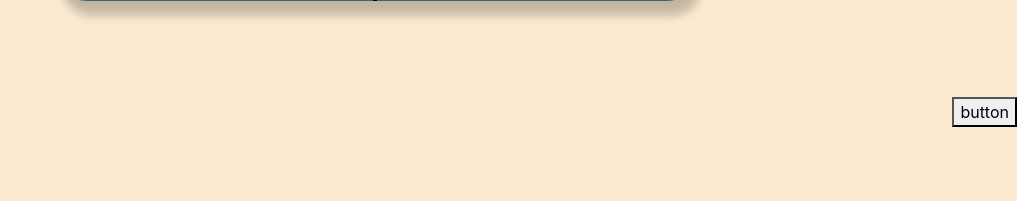
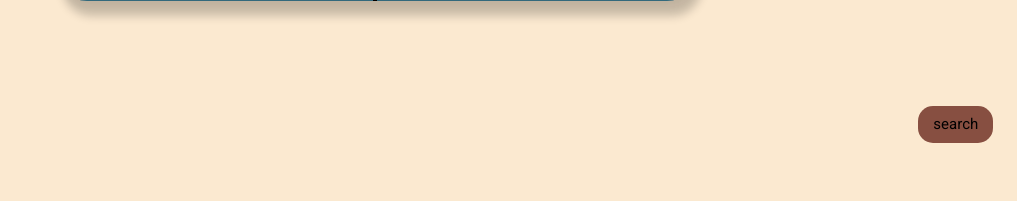
Before and after one commit to Tonio-Codes/Weather_site, a Flask app: template templates/weather_forecast.html in a window 1280 px wide. Shown: the part 599-800 px from the top of the page, without its empty margins (263-1280 px from the left). Run offline with Flask 3, Linux system fonts and the light colour scheme; the template is opened without the code that fills it: most values are stand-ins (such as "Sample title", 1, 10 or a date in 2020); parts of the project's set-up code (start-up, migrations or seed data) failed here and were passed over; some libraries are stand-ins or nearby versions.

Commit message:
changed search again button's stylign

```diff
--- a/static/weather.css
+++ b/static/weather.css
@@ -47,6 +47,8 @@
     left: 0;
     right: 0;
     background-color: #874f41;
+    justify-content: center;
+    align-items: center;
 }
 
 .music_img {
@@ -67,7 +69,7 @@
 
 .weather_pic {
     position: absolute;
-    bottom: 180px;
+    bottom: 185px;
     left: 163px;
 }
 
@@ -96,3 +98,26 @@
     font-size: large;
     text-align: center;
 }
+
+.return_btn {
+    position: absolute;
+    font-size: 15px;
+    font-family: "roboto";
+    padding : .5em 1em;
+    margin: 0.25em;
+    border-radius: 1em;
+    border: none;
+    outline: none;
+    right: 20px;
+    top: 5px;
+    background-color: #874f41;
+}
+
+.return_btn:hover {
+    background: #33697c;
+}
+
+.forecast_title {
+    font-family: "roboto";
+    font-size: 50px;
+}
--- a/templates/weather_forecast.html
+++ b/templates/weather_forecast.html
@@ -11,7 +11,11 @@
 <link href="https://fonts.googleapis.com/css2?family=Roboto:ital,wght@0,100..900;1,100..900&display=swap" rel="stylesheet">
 </head>
 <body class="page">
-    <div class="header"></div>
+    <div class="header">
+        <p class="forecast_title">
+            Forecast
+        </p>
+    </div>
     <div class="parent_div">
         <div class="div1">
         <p class="local_info">
@@ -30,13 +34,13 @@
                 <br/>
                 wind speed: {{wind_mph}} mph
                 <br/>
-                {{text}}
+                description: {{text}}
             </p>
         </div>
     </div>
     <div class="footer">
         <form method="POST">
-            <button type="submit" id="quote_btn">button</button>
+            <button type="submit" id="quote_btn" class="return_btn">search</button>
         </form>
     </div>
     <script src="/static/index.js"></script>
```
